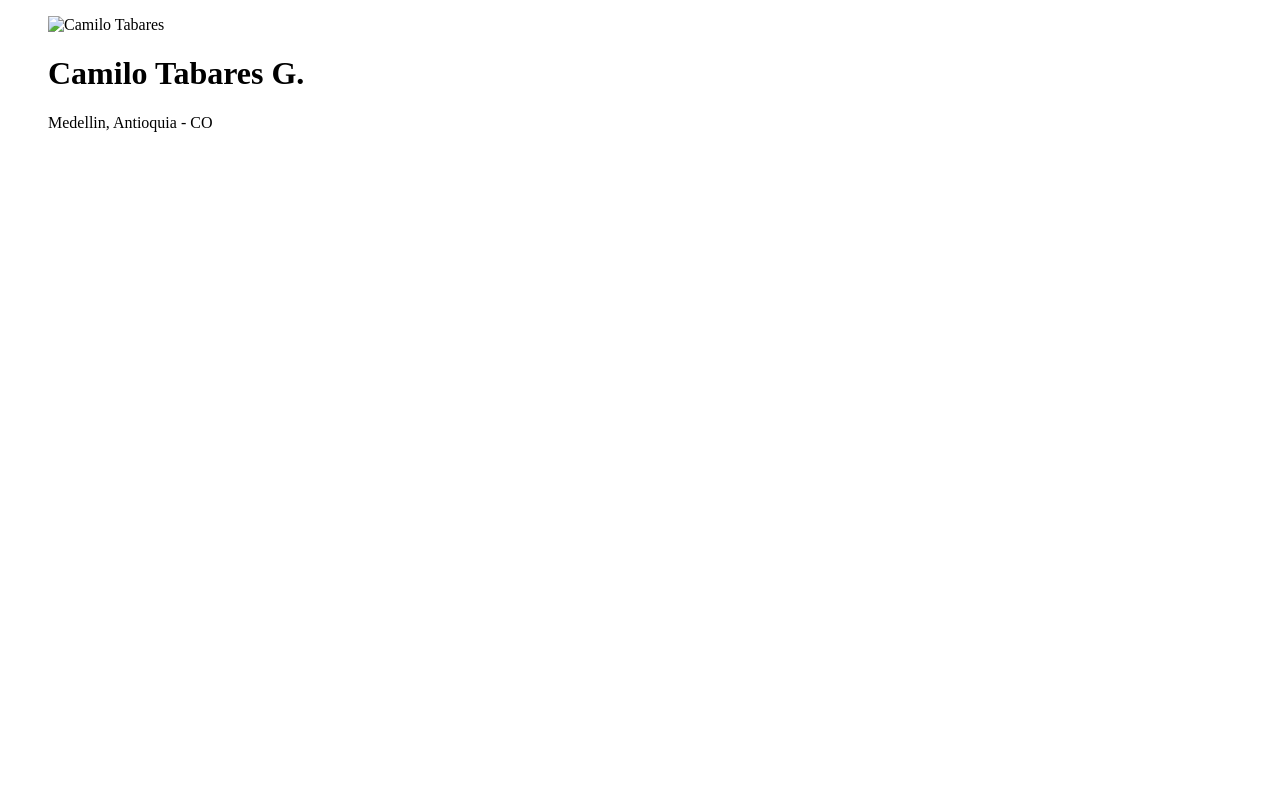
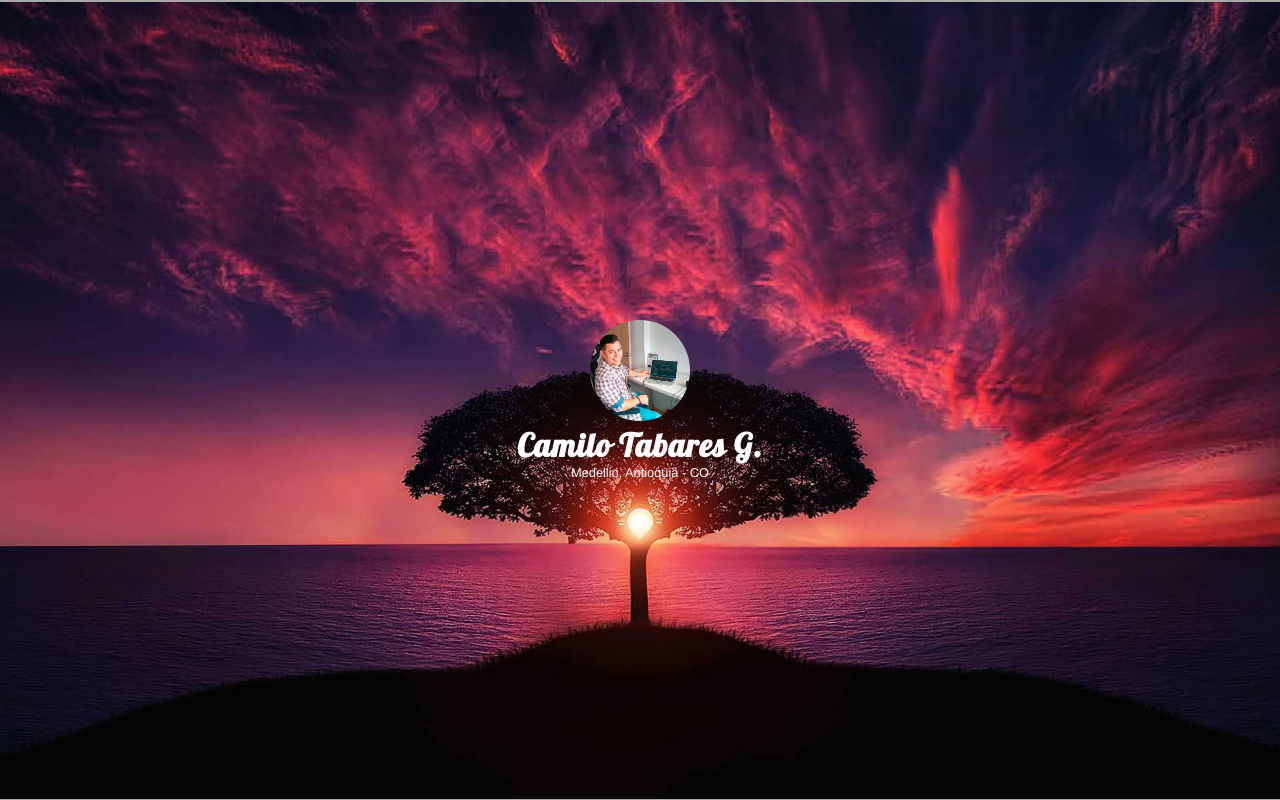
Before and after one commit to Tbars84/pruebaTecnicaMKR, a plain HTML site: page index.html in a window 1280 px wide. Drawn offline with nearby package versions, Linux system fonts and the light colour scheme.

Commit message:
Styling HTML with CSS

```diff
--- a/index.html
+++ b/index.html
@@ -4,12 +4,13 @@
   <meta charset="UTF-8">
   <meta name="viewport" content="width=device-width, initial-scale=1.0">
   <meta http-equiv="X-UA-Compatible" content="ie=edge">
+  <link rel="stylesheet" href="style.css">
   <title>Camilo Tabares MKR</title>
 </head>
 <body>
   <main>
     <figure>
-      <img src="prof_pict.jpg" alt="Camilo Tabares">
+      <img src="images/prof_pict.jpg" alt="Camilo Tabares">
       <figcaption>
         <h1>Camilo Tabares G.</h1>
         <p>Medellin, Antioquia - CO</p>
--- /dev/null
+++ b/style.css
@@ -0,0 +1,41 @@
+@import url('https://fonts.googleapis.com/css?family=Arimo:400,400i,700|Lobster');
+
+html , body , main {
+  margin: 0;
+  padding: 0;
+  position: relative;
+  width: 100%;
+  height: 100vh;
+  font-size: 16px;
+}
+main {
+  background: url(images/landscape.jpg) center center no-repeat , rgb(170, 170, 170);
+  background-size: 100%;
+  display: flex;
+  justify-content: center;
+  align-items: center;
+}
+main *{
+  margin: 0;
+  padding: 0;
+}
+main figure{
+  max-width:50%;
+  text-align: center;
+  color: #FFFFFF;
+}
+main figure img{
+  width: 100%;
+  max-width: 100px;
+  overflow: hidden;
+  border-radius: 50%;
+}
+main figure figcaption h1{
+  font-family: 'Lobster', cursive;
+  font-size: 2rem;
+  letter-spacing: 1px;
+}
+main figure figcaption p{
+  font-family: 'Arimo', sans-serif;
+  font-size: 0.8rem;
+}
```
Also changed, not shown: images/prof_pict.jpg (renamed from images/foto-perfil-camilo-tabares.jpg).
